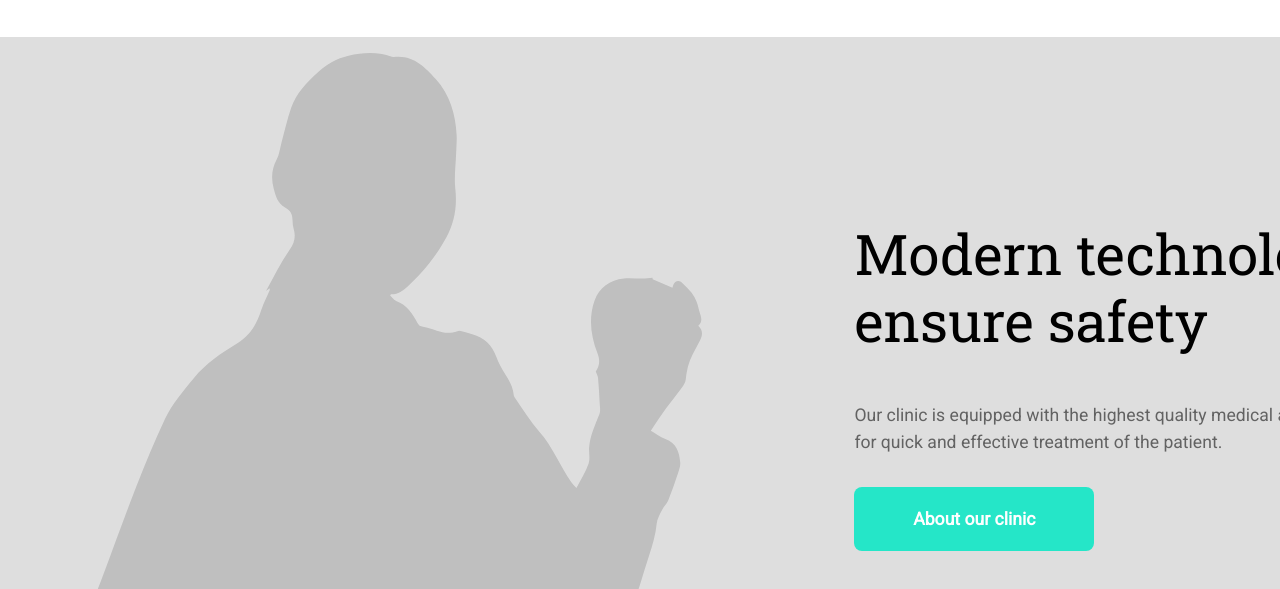
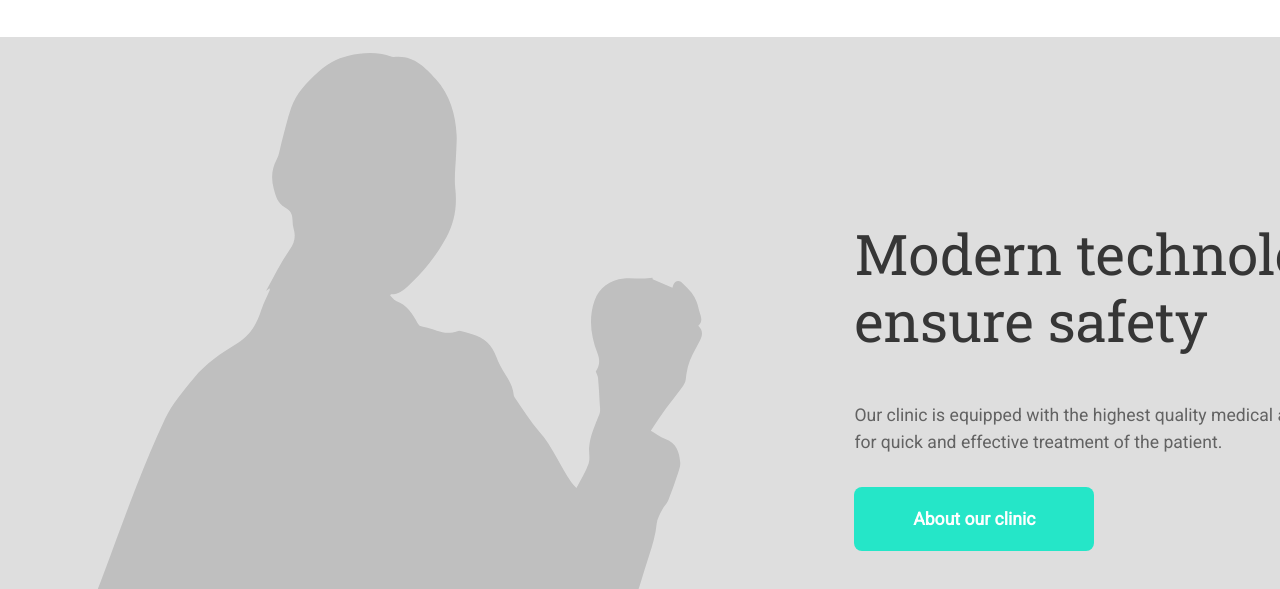
Before and after one commit to samuelwessen/HTMLkursen, a plain HTML site: page inlamning1/index.html in a window 1280 px wide. Shown: the part 209-798 px from the top of the page. Drawn offline with Linux system fonts and the light colour scheme.

Commit message:
fixat lite till

```diff
--- a/inlamning1/style.css
+++ b/inlamning1/style.css
@@ -162,6 +162,7 @@ html, body {
     font-size: 3.5rem;
     white-space: normal;
     font-family: Roboto Slab;
+    color: #363636;
 }
 #showcase-text {
     margin-top: 3rem;
```
